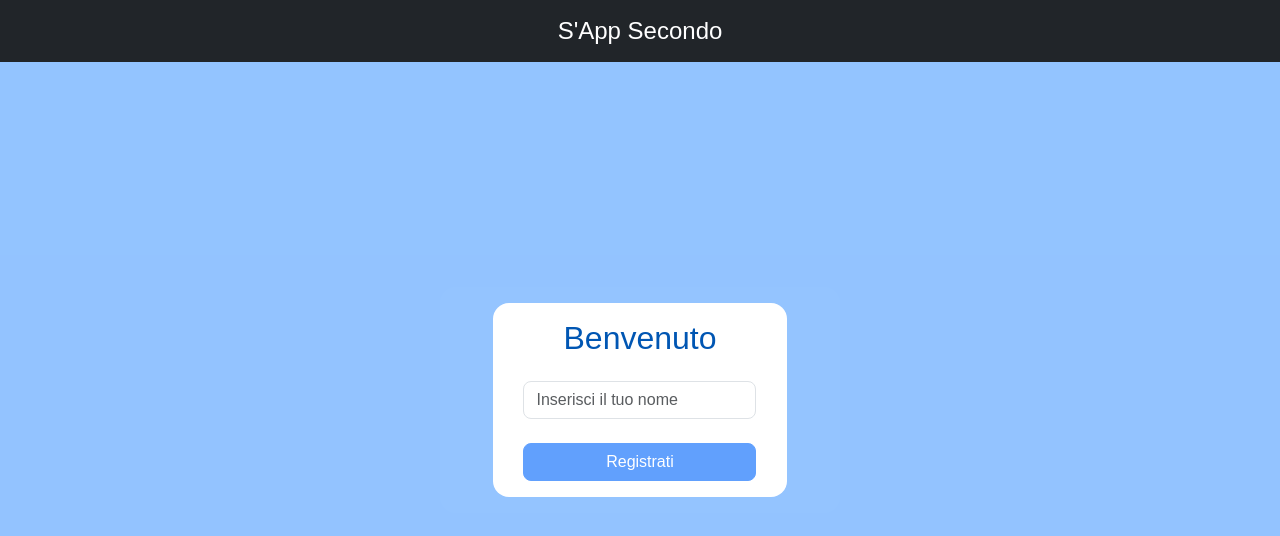
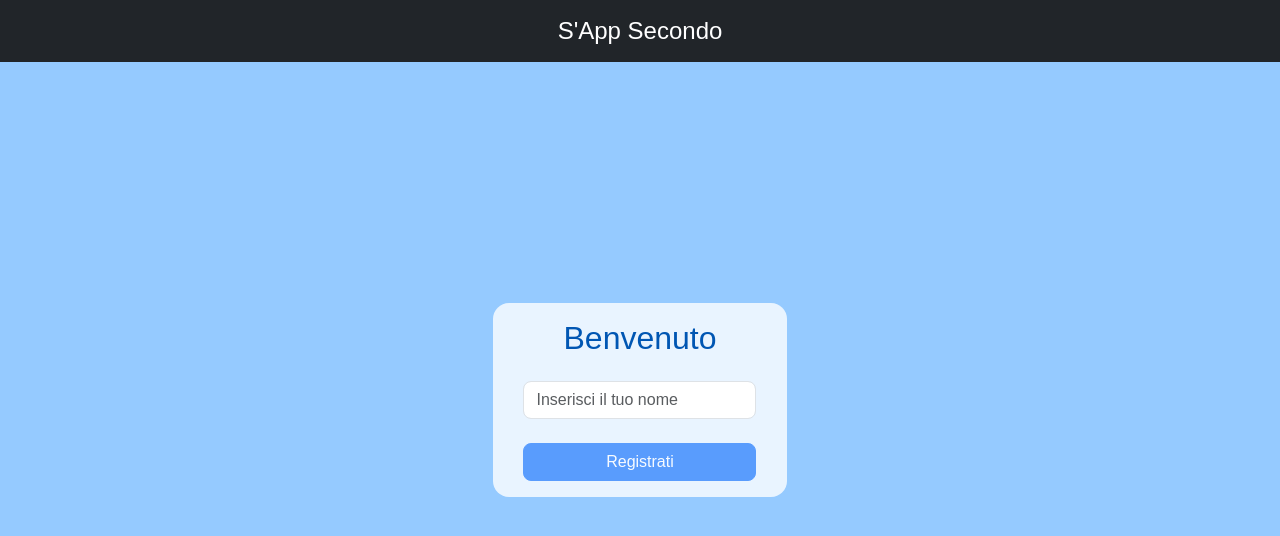
Before and after one commit to cri-24/squad-scoreboard, a Vue app: page / in a window 1280 px wide. Shown: the top 536 px of the page. Built offline with nearby package versions, Linux system fonts and the light colour scheme.

Commit message:
refactor: change style

```diff
--- a/src/components/LoginForm.vue
+++ b/src/components/LoginForm.vue
@@ -52,13 +52,13 @@ const handleSubmit = () => {
   left: 0;
   width: 100%;
   height: 100%;
-  background-color: rgba(139, 191, 255, 0.922);
+  background-color: #95caff;
   z-index: 1;
   pointer-events: none;
 }
 
 .form-container {
-  background-color: #ffffff;
+  background-color: #e9f4ff;
   padding: 1rem;
   border-radius: 16px; /* Arrotonda gli angoli */
   text-align: center;
```
